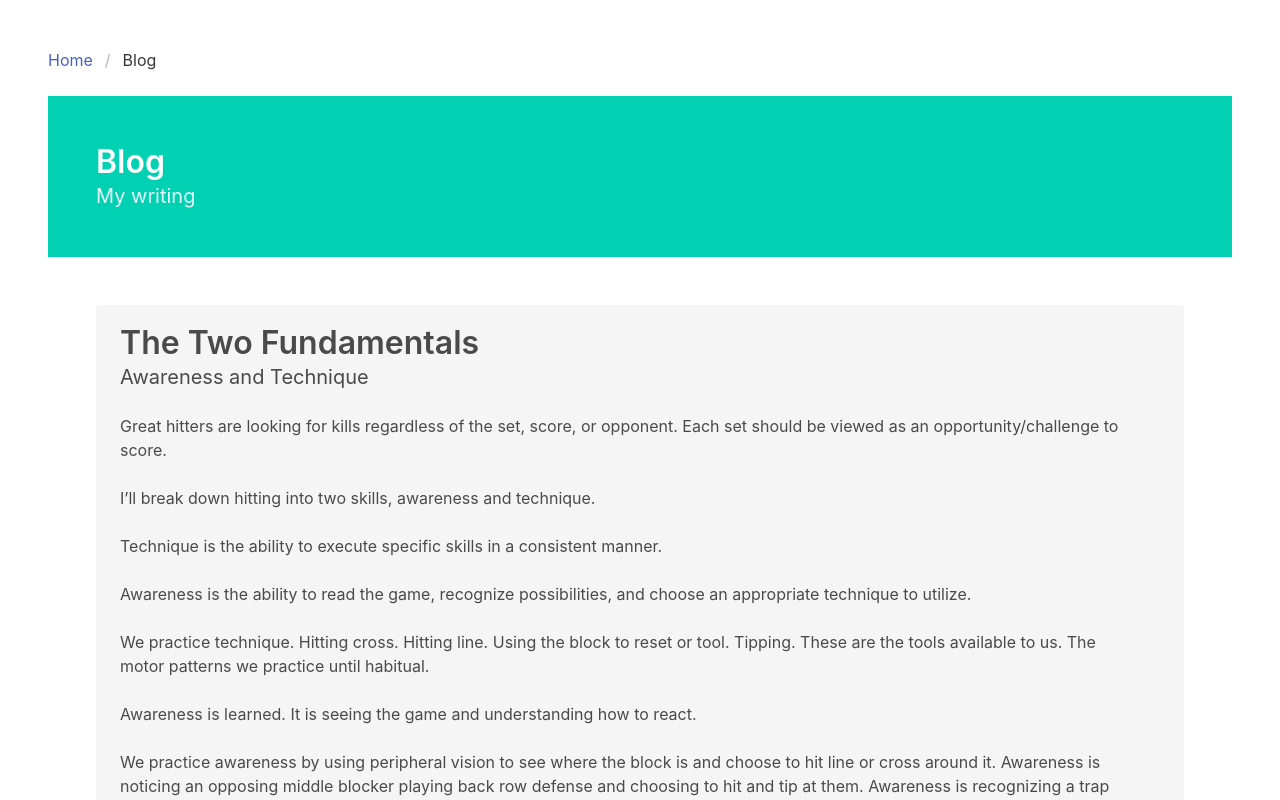
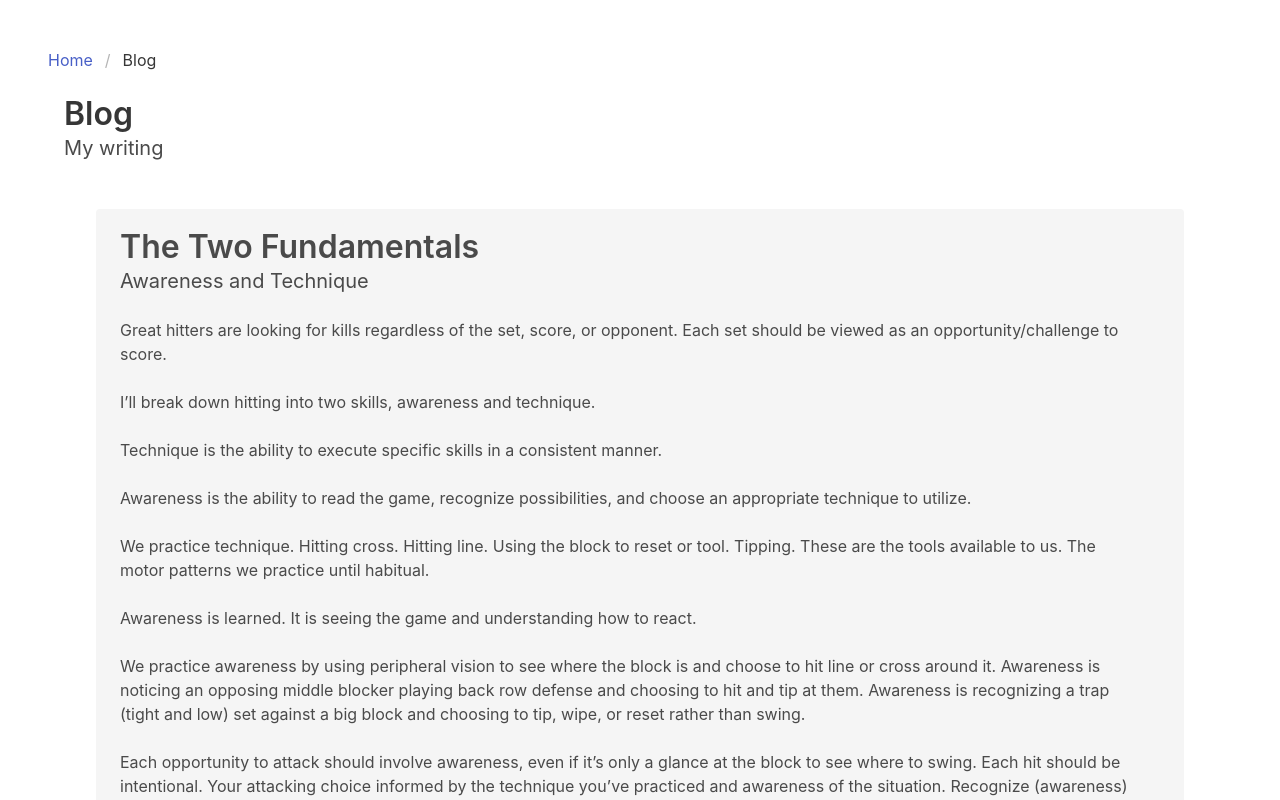
Before and after one commit to eli1797/Learning_Vue, a Vue app in the folder blog/: page /blog in a window 1280 px wide. Shown: the top 800 px of the page. Built offline with nearby package versions, Linux system fonts and the light colour scheme.

Commit message:
experimenting with the blog page

```diff
--- a/blog/src/views/Blog.vue
+++ b/blog/src/views/Blog.vue
@@ -1,15 +1,20 @@
 <template>
   <div class="blog">
-    <section class="hero is-primary">
+<!--     <section class="hero is-primary">
       <div class="hero-body">
         <div class="container">
-          <h1 class="title">Blog</h1>
-          <h2 class="subtitle">
-            My writing
-          </h2>
+
         </div>
       </div>
-    </section>
+    </section> -->
+
+
+    <div class="container">
+      <h1 class="title">Blog</h1>
+      <h2 class="subtitle">
+        My writing
+      </h2>
+    </div>
 
     <section class="section">
       <div class="container notification">
```
